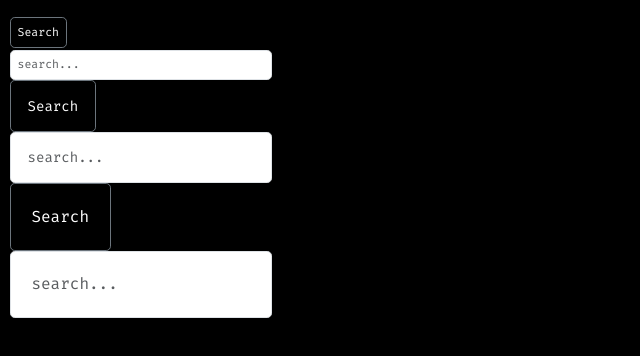
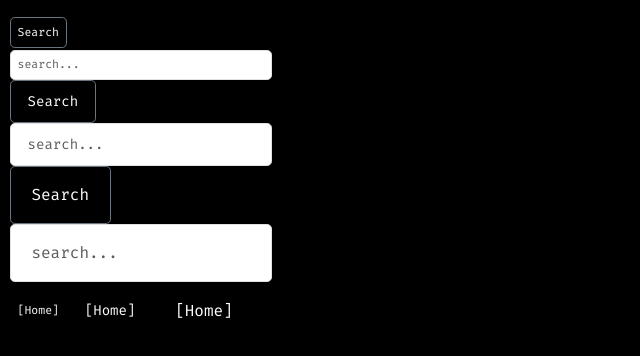
Before and after one commit to IndexOffy/tor-network-app-search, a React (Create React App) app in the folder app/: page / in a window 1280 px wide. Shown: the top 356 px of the page, without its empty margins (0-640 px from the left). Built offline with nearby package versions, Linux system fonts and the light colour scheme.

Commit message:
⚙️ FEATURE: Update Atoms

```diff
--- a/app/src/components/_settings/_variables.css
+++ b/app/src/components/_settings/_variables.css
@@ -5,10 +5,17 @@
     --background: #000;
     --color-black: #000;
     --color-white: #fff;
+    --color-gray: #aaaaaa;
     --color-blue: #4051b5;
     --color-green: #4cae4f;
     --color-yellow: #f1dc15;
     --color-orange: #ffa724;
     --color-purple: #ab47bd;
     --color-red: #ff2c06;
+    --padding-small: 0.5em 0.6em;
+    --padding-medium: 0.7em 1.2em;
+    --padding-large: 1.0em 1.3em;
+    --font-small: 0.900rem;
+    --font-medium: 1.1rem;
+    --font-large: 1.25rem;
 }
--- a/app/src/components/atoms/button/Button.module.css
+++ b/app/src/components/atoms/button/Button.module.css
@@ -10,6 +10,28 @@
   background: var(--color-white);
   --bs-btn-border-radius: 15px;
   --bs-btn-border-color: #9f9f9f;
+}
+
+.menu-dark {
+  color: var(--color-white) !important;
+  background: var(--color-black);
+  border-color: #000;
+  text-decoration: none !important;
+  --bs-btn-hover-color: #000 !important;
+  --bs-btn-hover-bg: #000 !important;
+  --bs-btn-hover-border-color: #000 !important;
+  --bs-btn-active-bg: #000 !important;
+}
+
+.menu-light {
+  color: #000 !important;
+  background: var(--color-white);
+  border-color: #fff;
+  text-decoration: none !important;
+  --bs-btn-hover-color: #fff !important;
+  --bs-btn-hover-bg: #fff !important;
+  --bs-btn-hover-border-color: #fff !important;
+  --bs-btn-active-bg: #fff !important;
 }
 
 .light {
@@ -52,18 +74,18 @@
 }
 
 .small {
-  padding: 0.5em 0.6em;
-  font-size: 0.900rem;
+  padding: var(--padding-small);
+  font-size: var(--font-small);
 }
 
 .medium {
-  padding: 1.0em 1.2em;
-  font-size: 1.1rem;
+  padding: var(--padding-medium);
+  font-size: var(--font-medium);
 }
 
 .large {
-  padding: 1.3em 1.3em;
-  font-size: 1.25rem;
+  padding: var(--padding-large);
+  font-size: var(--font-large);
 }
 
 .disabled {
--- a/app/src/components/atoms/button/index.js
+++ b/app/src/components/atoms/button/index.js
@@ -10,7 +10,9 @@ export const ButtonType = {
 export const ButtonTheme = {
   DEFAULT: 'default',
   LIGHT: 'light',
-  DARK: 'dark'
+  DARK: 'dark',
+  MENU_LIGHT: 'menu-light',
+  MENU_DARK: 'menu-dark'
 }
 
 export const ButtonSize = {
@@ -42,7 +44,7 @@ const Button = (props) => {
 Button.defaultProps = {
   type: ButtonType.BUTTON,
   theme: ButtonTheme.DEFAULT,
-  size: ButtonSize.SMALL,
+  size: ButtonSize.MEDIUM,
   onClick: () => {},
   className: 'btn',
   disabled: false,
--- a/app/src/components/atoms/input/Input.module.css
+++ b/app/src/components/atoms/input/Input.module.css
@@ -1,37 +1,37 @@
 @import '../../_settings/_variables.css';
 
-.buttom {
- border-radius: 1px;
+.input {
+ border-radius: 0px !important;
 }
 
 .default {
-  color: #000;
+  color: var(--color-black);
   background: var(--color-white);
 }
 
 .light {
-  color: #000;
+  color: var(--color-black);
+  background: var(--color-gray);
+}
+
+.dark {
+  color: var(--color-black);
   background: var(--color-white);
 }
 
-.dark {
-  color: #fff;
-  background: var(--color-black);
-}
-
 .small {
-  padding: 0.5em 0.6em;
-  font-size: 0.900rem;
+  padding: var(--padding-small);
+  font-size: var(--font-small);
 }
 
 .medium {
-  padding: 1.0em 1.2em;
-  font-size: 1.1rem;
+  padding: var(--padding-medium);
+  font-size: var(--font-medium);
 }
 
 .large {
-  padding: 1.3em 1.3em;
-  font-size: 1.25rem;
+  padding: var(--padding-large);
+  font-size: var(--font-large);
 }
 
 .disabled {
--- a/app/src/pages/home/index.js
+++ b/app/src/pages/home/index.js
@@ -7,13 +7,17 @@ const HomePage = () => {
   return (
     <div className="App container py-3">
       <Button theme='dark' size='small'>Search</Button>
-      <Input placeholder='search...' size='small'></Input>
+      <Input theme='dark' placeholder='search...' size='small'></Input>
 
       <Button theme='dark' size='medium'>Search</Button>
-      <Input placeholder='search...' size='medium'></Input>
+      <Input theme='dark' placeholder='search...' size='medium'></Input>
 
       <Button theme='dark' size='large'>Search</Button>
-      <Input placeholder='search...' size='large'></Input>
+      <Input theme='dark' placeholder='search...' size='large'></Input>
+
+      <Button theme='menu-dark' size='small'>[Home]</Button>
+      <Button theme='menu-dark' size='medium'>[Home]</Button>
+      <Button theme='menu-dark' size='large'>[Home]</Button>
     </div>
   )
 }
```
